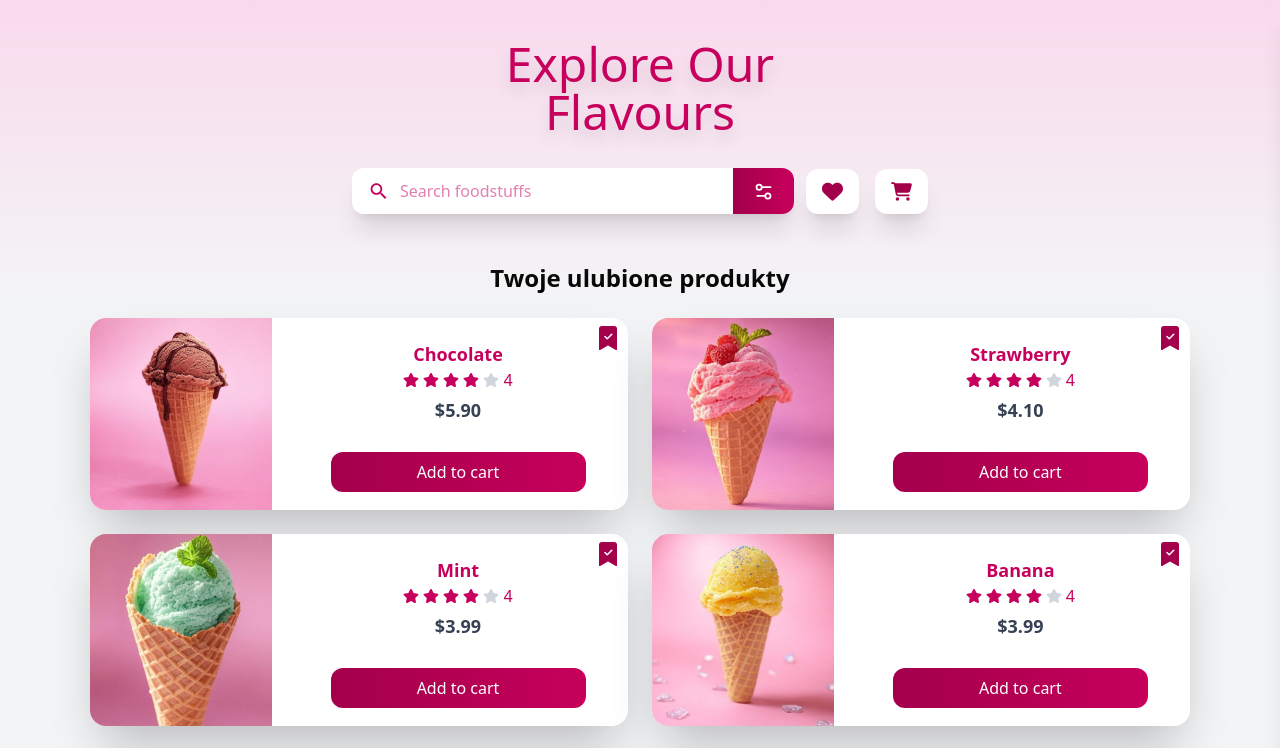
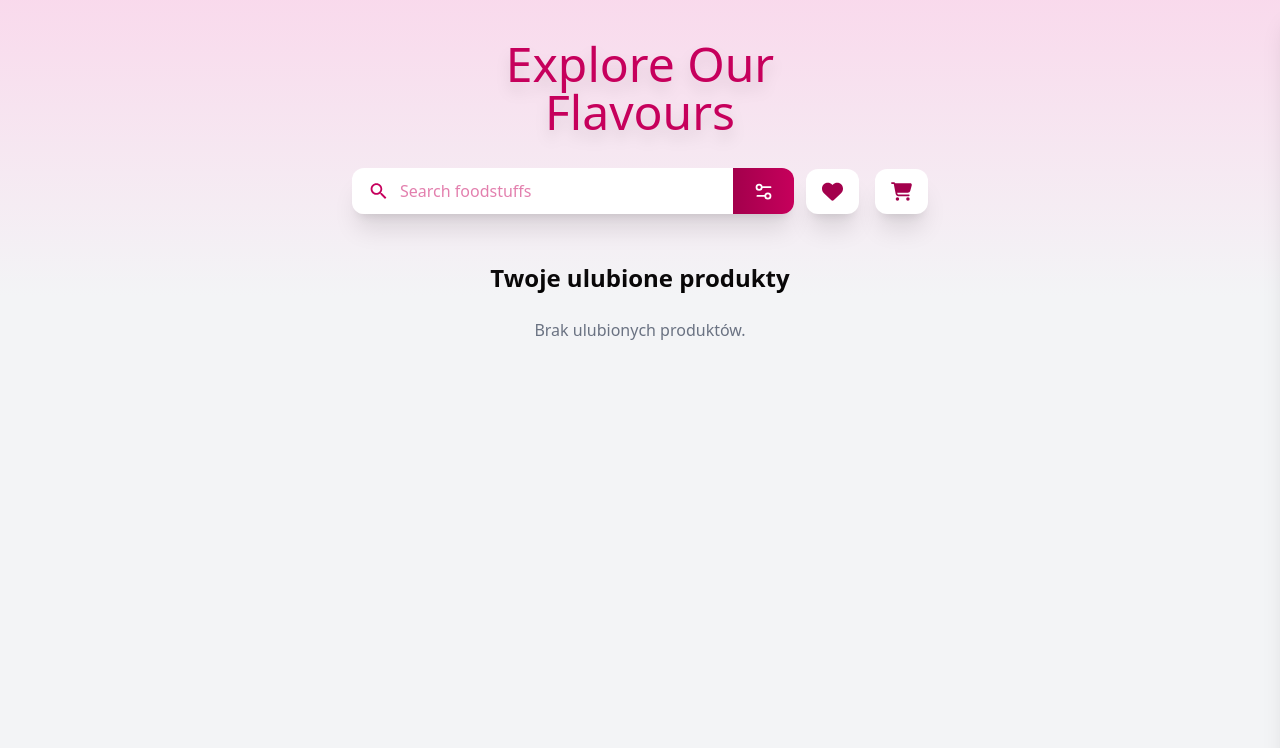
Before and after one commit to MilaKropeczka/FrostBite, a React (Vite) app: page /favorites in a window 1280 px wide. Shown: the top 748 px of the page. Built offline with nearby package versions, Linux system fonts and the light colour scheme.

Commit message:
feat: favorites logic

```diff
--- a/src/features/favorites/Favorites.tsx
+++ b/src/features/favorites/Favorites.tsx
@@ -1,22 +1,29 @@
 import { ProductImage, ProductInfo } from '@/features/products';
 import { Button } from '@/components/UI';
 import { products } from '@/data';
-import { BsFillBookmarkCheckFill } from 'react-icons/bs';
+import { BsFillBookmarkCheckFill, BsBookmark } from 'react-icons/bs';
 import { useAddToCart } from '@/hooks/useAddToCart';
+import { useShopSlice } from '@/store/useShopSlice';
 
 export function Favorites() {
 	const handleAddCart = useAddToCart();
+
+	const favorites = useShopSlice((s) => s.favorites);
+	const toggleFavorite = useShopSlice((s) => s.toggleFavorite);
+	const favProducts = products.filter((p) => favorites.includes(p.id));
 
 	return (
 		<>
 			<h2 className='text-2xl font-bold mt-12 mb-6'>
 				Twoje ulubione produkty
 			</h2>
-			{products.length === 0 ? (
+			{favProducts.length === 0 ? (
 				<p className='text-gray-500'>Brak ulubionych produktów.</p>
 			) : (
 				<ul className='grid grid-cols-1 lg:grid-cols-2 gap-6'>
-					{products.map((product) => (
+					{favProducts.map((product) => {
+						const isFav = favorites.includes(product.id);
+						return (
 							<li
 								key={product.id}
 								className='relative bg-white rounded-2xl shadow-2xl flex items-center md:gap-4 hover:-translate-y-1 duration-300'>
@@ -25,12 +32,21 @@ export function Favorites() {
 									image={product.image}
 									className='rounded-r-none rounded-l-2xl aspect-[17/20] md:aspect-[19/20]'
 								/>
-							<div className='absolute top-2 right-2 flex-1'>
+								<button
+									className='absolute top-2 right-2 flex-1 cursor-pointer'
+									onClick={() => toggleFavorite(product.id)}>
+									{isFav ? (
 										<BsFillBookmarkCheckFill
 											size={24}
-									className='text-pink-800 hover:text-pink-900 duration-300 cursor-pointer'
+											className='text-pink-800 hover:text-pink-900 duration-300'
 										/>
-							</div>
+									) : (
+										<BsBookmark
+											size={24}
+											className='text-gray-400 hover:text-pink-800 duration-300'
+										/>
+									)}
+								</button>
 								<div className='flex-1 w-56 md:w-auto'>
 									<ProductInfo
 										name={product.name}
@@ -40,13 +56,16 @@ export function Favorites() {
 									<div className='flex justify-center mt-4'>
 										<Button
 											className='w-60 sm:w-65 xl:w-85 !p-2'
-										onClick={() => handleAddCart(product)}>
+											onClick={() =>
+												handleAddCart(product)
+											}>
 											Add to cart
 										</Button>
 									</div>
 								</div>
 							</li>
-					))}
+						);
+					})}
 				</ul>
 			)}
 		</>
--- a/src/features/products/ProductCard/ProductCard.tsx
+++ b/src/features/products/ProductCard/ProductCard.tsx
@@ -7,12 +7,19 @@ import {
 import { Link } from 'react-router-dom';
 import { BsBookmark } from 'react-icons/bs';
 import { BsFillBookmarkCheckFill } from 'react-icons/bs';
-import { useState } from 'react';
 import { useAddToCart } from '@/hooks/useAddToCart';
+import { useShopSlice } from '@/store/useShopSlice';
 
 export function ProductCard({ product }: ProductCardProps) {
-	const [liked, setLiked] = useState(false);
 	const handleAddCart = useAddToCart();
+	const favorites = useShopSlice((s) => s.favorites);
+	const toggleFavorite = useShopSlice((s) => s.toggleFavorite);
+	const isFavorite = favorites.includes(product.id);
+
+	const handleToggleFav = (e: React.MouseEvent) => {
+		e.preventDefault();
+		toggleFavorite(product.id);
+	};
 
 	return (
 		<div className='bg-white rounded-2xl shadow-xl w-full flex flex-col items-center transition-transform duration-300 transform hover:-translate-y-1 justify-end mb-3 relative'>
@@ -20,13 +27,10 @@ export function ProductCard({ product }: ProductCardProps) {
 				key={product.id}
 				to={`/product/${product.id}`}
 				className='w-full'>
-				<div
-					className='absolute top-2 right-2 p-2 rounded-full bg-white/95 hover:bg-pink-100 transition-colors duration-300 z-10'
-					onClick={(e) => {
-						e.preventDefault();
-						setLiked(!liked);
-					}}>
-					{liked ? (
+				<button
+					className='cursor-pointer absolute top-2 right-2 p-2 rounded-full bg-white/95 hover:bg-pink-100 transition-colors duration-300 z-10'
+					onClick={handleToggleFav}>
+					{isFavorite ? (
 						<BsFillBookmarkCheckFill
 							size={24}
 							className='text-pink-800'
@@ -34,7 +38,7 @@ export function ProductCard({ product }: ProductCardProps) {
 					) : (
 						<BsBookmark size={24} className='text-black/70' />
 					)}
-				</div>
+				</button>
 
 				<ProductImage name={product.name} image={product.image} />
 				<ProductInfo
--- a/src/features/products/ProductView/ProductView.tsx
+++ b/src/features/products/ProductView/ProductView.tsx
@@ -31,7 +31,7 @@ export function ProductView() {
 				</h2>
 
 				<p className='text-3xl font-bold text-pink-700'>
-					${product.price}
+					${product.price.toFixed(2)}
 				</p>
 
 				<h3 className='text-neutral-600 font-medium'>
--- a/src/store/useShopSlice.tsx
+++ b/src/store/useShopSlice.tsx
@@ -7,6 +7,7 @@ type CartProduct = Product & { quantity: number };
 type State = {
 	cart: CartProduct[];
 	highlightedId: number | null;
+	favorites: number[];
 };
 
 type Actions = {
@@ -14,11 +15,13 @@ type Actions = {
 	decrementToCart: (product: CartProduct) => void;
 	removeToCart: (id: number) => void;
 	setHighlightedId: (id: number | null) => void;
+	toggleFavorite: (id: number) => void;
 };
 
 const initialState: State = {
 	cart: [],
 	highlightedId: null,
+	favorites: [],
 };
 
 export const useShopSlice = create<State & Actions>()(
@@ -84,6 +87,15 @@ export const useShopSlice = create<State & Actions>()(
 				}));
 			},
 			setHighlightedId: (id) => set({ highlightedId: id }),
+			toggleFavorite: (id) =>
+				set((state) => {
+					const isFav = state.favorites.includes(id);
+					const favorites = isFav
+						? state.favorites.filter((favId) => favId !== id)
+						: [...state.favorites, id];
+
+					return { ...state, favorites };
+				}),
 		}),
 		{
 			name: 'shop-storage',
```
Lines whose indentation alone changed are shown as unchanged.
